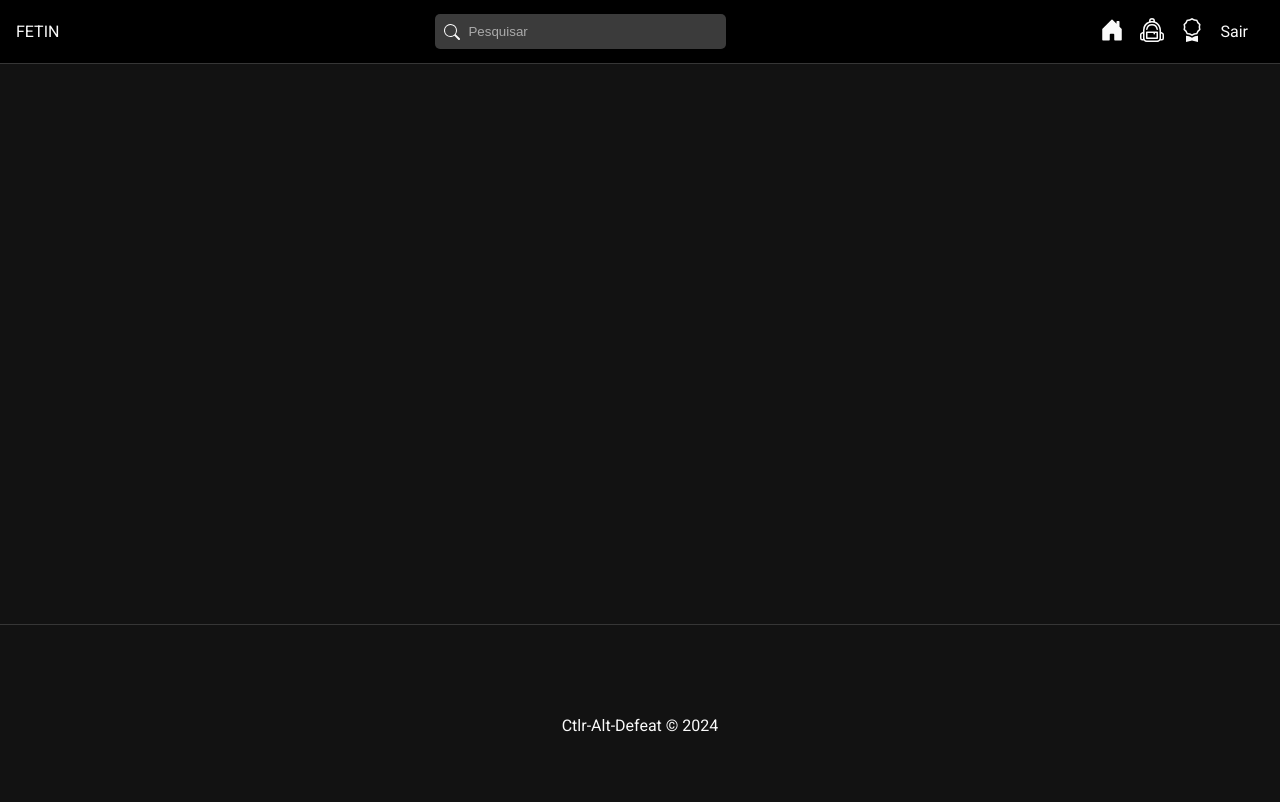
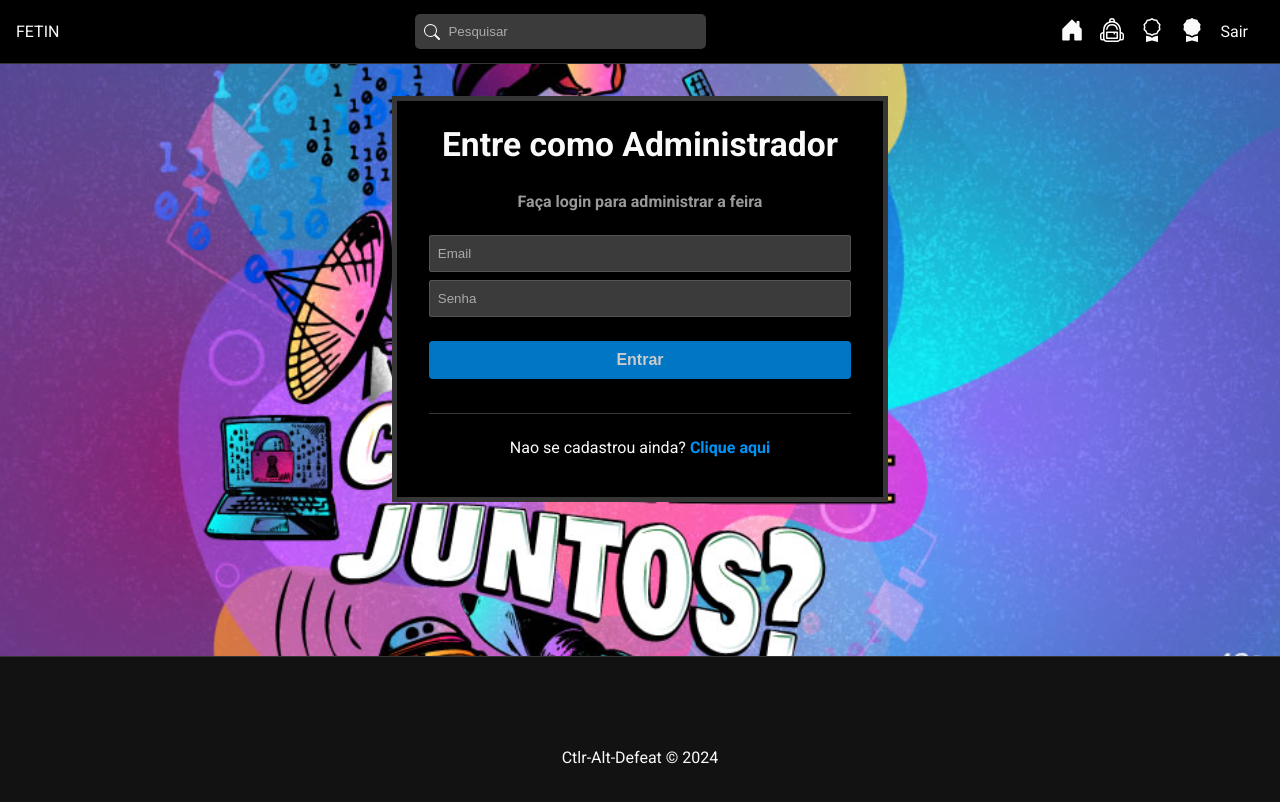
Before and after one commit to S204-Inatel-2024-1/Front_Ctrl-Alt-Defeat, a React (Create React App) app in the folder front_ctrl-alt-defeat/: page /LoginAdm in a window 1280 px wide. Shown: the top 802 px of the page. Built offline with nearby package versions, Linux system fonts and the light colour scheme.

Commit message:
Adicionado background fetin, adicionado pagina de login e cadastro de adm

```diff
--- a/front_ctrl-alt-defeat/src/App.js
+++ b/front_ctrl-alt-defeat/src/App.js
@@ -16,6 +16,9 @@ import LoginAluno from './pages/auth/LoginAluno';
 import RegisterAluno from './pages/auth/RegisterAluno';
 import RegisterOrientador from './pages/auth/RegisterOrientador';
 import LoginOrientador from './pages/auth/LoginOrientador';
+import LoginAdm from './pages/auth/LoginAdm';
+import RegisterAdm from './pages/auth/RegisterAdm';
+
 
 function App() {
   const { auth, loading } = useAuth()
@@ -49,6 +52,14 @@ function App() {
               path='/RegisterOrientador'
               element={!auth ? <RegisterOrientador/> : <Navigate to="/" />}
             />
+            <Route
+              path='/LoginAdm'
+              element={!auth ? <LoginAdm/> : <Navigate to="/" />}
+            />
+            <Route
+              path='/RegisterAdm'
+              element={!auth ? <RegisterAdm/> : <Navigate to="/" />}
+            />
           </Routes>
         </div>
         <Footer />
--- a/front_ctrl-alt-defeat/src/components/Navbar.js
+++ b/front_ctrl-alt-defeat/src/components/Navbar.js
@@ -2,7 +2,7 @@ import './Navbar.css'
 
 // Components
 import { NavLink, Link } from 'react-router-dom'
-import { BsSearch, BsHouseDoorFill, BsBackpack2, BsAward, BsFillCameraFill } from 'react-icons/bs'
+import { BsSearch, BsHouseDoorFill, BsBackpack2, BsAward, BsFillCameraFill, BsAwardFill } from 'react-icons/bs'
 
 // hooks
 import { useAuth } from '../hooks/useAuth'
@@ -62,6 +62,11 @@ const Navbar = () => {
               </NavLink>
             </li>
             <li>
+              <NavLink to="/LoginAdm">
+                <BsAwardFill />
+              </NavLink>
+            </li>
+            <li>
               <span onClick={handleLogout}>Sair</span>
             </li>
           </>
@@ -79,6 +84,12 @@ const Navbar = () => {
             <li>
               <NavLink to='/RegisterOrientador'> Registrar orientador</NavLink>
             </li>
+            <li>
+              <NavLink to='/LoginAdm'> Logar como orientador</NavLink>
+            </li>
+            <li>
+              <NavLink to='/RegisterAdm'> Registrar orientador</NavLink>
+            </li>
           </>
         )}
       </ul>
--- a/front_ctrl-alt-defeat/src/index.css
+++ b/front_ctrl-alt-defeat/src/index.css
@@ -5,12 +5,16 @@ body {
   box-sizing: border-box;
   background-color: #121212;
   color: #fafafa;
+  background-image: url('../public/fetin-seo.jpg');
+  background-size: cover;
+  background-position: center;
 }
 
 a {
   color: #fafafa;
   text-decoration: none;
 }
+
 
 .active {
   font-weight: bold;
--- /dev/null
+++ b/front_ctrl-alt-defeat/src/pages/auth/LoginAdm.js
@@ -0,0 +1,59 @@
+import "./Auth.css"
+
+// Components
+import Message from "../../components/Message"
+import { useEffect, useState } from "react"
+
+// Hooks
+import { Link } from "react-router-dom"
+import { useSelector, useDispatch } from "react-redux"
+
+// Redux
+import { login, reset } from "../../slices/authSlice"
+
+
+const LoginAdm = () => {
+    const [email, setEmail] = useState("")
+    const [password, setPassword] = useState("")
+
+    const dispatch = useDispatch()
+
+    const { loading, msg } = useSelector((state) => state.auth)
+
+    const handleSubmit = (e) => {
+        e.preventDefault()
+
+        const user = {
+            email,
+            password
+        }
+
+        dispatch(login({ userData: user, route: "adm" }))
+    }
+
+    // Limpando todos os estados auth
+    useEffect(() => {
+        dispatch(reset())
+    }, [dispatch])
+
+    return (
+        <div id="login">
+            <h2>
+                Entre como Administrador
+            </h2>
+            <p className="subtitle">Faça login para administrar a feira</p>
+            <form onSubmit={handleSubmit}>
+                <input type="email" placeholder="Email" onChange={(e) => setEmail(e.target.value)} value={email || ""} />
+                <input type="password" placeholder="Senha" onChange={(e) => setPassword(e.target.value)} value={password || ""} />
+                {!loading && <input type="submit" value="Entrar" />}
+                {loading && <input type="submit" value="Aguarde..." disabled />}
+                {msg && <Message msg={msg} type="error" />}
+            </form>
+            <p>
+                Nao se cadastrou ainda? <Link to="/RegisterAdm">Clique aqui</Link>
+            </p>
+        </div>
+    )
+}
+
+export default LoginAdm
--- /dev/null
+++ b/front_ctrl-alt-defeat/src/pages/auth/RegisterAdm.js
@@ -0,0 +1,63 @@
+import React from 'react'
+import "./Auth.css"
+
+// Components
+import { Link } from "react-router-dom"
+import Message from "../../components/Message"
+
+// Hooks
+import { useEffect, useState } from "react"
+import { useDispatch, useSelector } from "react-redux"
+
+// Redux
+import { register, reset } from "../../slices/authSlice"
+
+const RegisterAdm = () => {
+
+    const [nameAdm, setName] = useState("")
+    const [emailAdm, setEmail] = useState("")
+    const [passwordAdm, setpassword] = useState ("")
+    const [confirmPass, setconfirmPassword] = useState("")
+
+    const dispatch = useDispatch()
+
+    const { loading, msg } = useSelector((state) => state.auth)
+
+    const handleSubmit = (e) => {
+        e.preventDefault()
+
+        const userAdm = {
+            nameAdm,
+            emailAdm,
+            passwordAdm,
+            confirmPass
+          }
+
+          dispatch(register({ userData: userAdm, route: "adm" }))
+    }
+
+    useEffect(() => {
+        dispatch(reset())
+    }, [dispatch])
+
+    return (
+        <div id="register">
+            <h2>Registro do Administrador</h2>
+            <p className='subtitle'> Cadastre-se</p>
+            <form onSubmit={handleSubmit}>
+                <input type="text" placeholder="Nome Completo" onChange={(e) => setName(e.target.value)} value={nameAdm || ""} />
+                <input type="email" placeholder="Email da instituicao" onChange={(e) => setEmail(e.target.value)} value={emailAdm || ""} />
+                <input type="password" placeholder="Senha" onChange={(e) => setpassword(e.target.value)} value={passwordAdm|| ""} />
+                <input type="password" placeholder="Confirme a senha" onChange={(e) => setconfirmPassword(e.target.value)} value={confirmPass || ""} />
+                <input type="submit" value="Cadastrar" />
+                {loading && <input type="submit" value="Aguarde..." disabled />}
+                {msg && <Message msg={msg} type="error" />}
+            </form>
+            <p>
+                Ja esta cadastrado? <Link to="/LoginAdm">Entre na plataforma</Link>
+            </p>
+        </div>
+    )
+}
+
+export default RegisterAdm
--- a/front_ctrl-alt-defeat/src/pages/home/Home.css
+++ b/front_ctrl-alt-defeat/src/pages/home/Home.css
@@ -0,0 +1,19 @@
+.home-container {
+    border: 5px solid #363636;
+    padding: 1.5em 2em;
+    max-width: 33%;
+    margin: 2em auto;
+    text-align: center;
+    color: #fff;
+  }
+
+  .home-container h2 {
+    font-size: 2.1em;
+    margin-top: 0;
+  }
+
+  .subtitle {
+    font-weight: bold;
+    color: #999;
+    margin-bottom: 1.5em;
+  }
--- a/front_ctrl-alt-defeat/src/pages/home/Home.js
+++ b/front_ctrl-alt-defeat/src/pages/home/Home.js
@@ -1,7 +1,17 @@
 import "./Home.css"
 
 const Home = () => {
-    return <div>Home</div>
-}
+    return (
+        <div id="home">
+            <h2>Welcome to Our Website</h2>
+            <p className="subtitle">Discover amazing projects</p>
+            <div>
+                {/* Add your content here */}
+                {/* Example link to a project page */}
+            </div>
+        </div>
+    );
+};
 
-export default Home
+
+export default Home;
```
Also changed, not shown: front_ctrl-alt-defeat/public/fetin-seo.jpg (added). Lines whose indentation alone changed are shown as unchanged.
